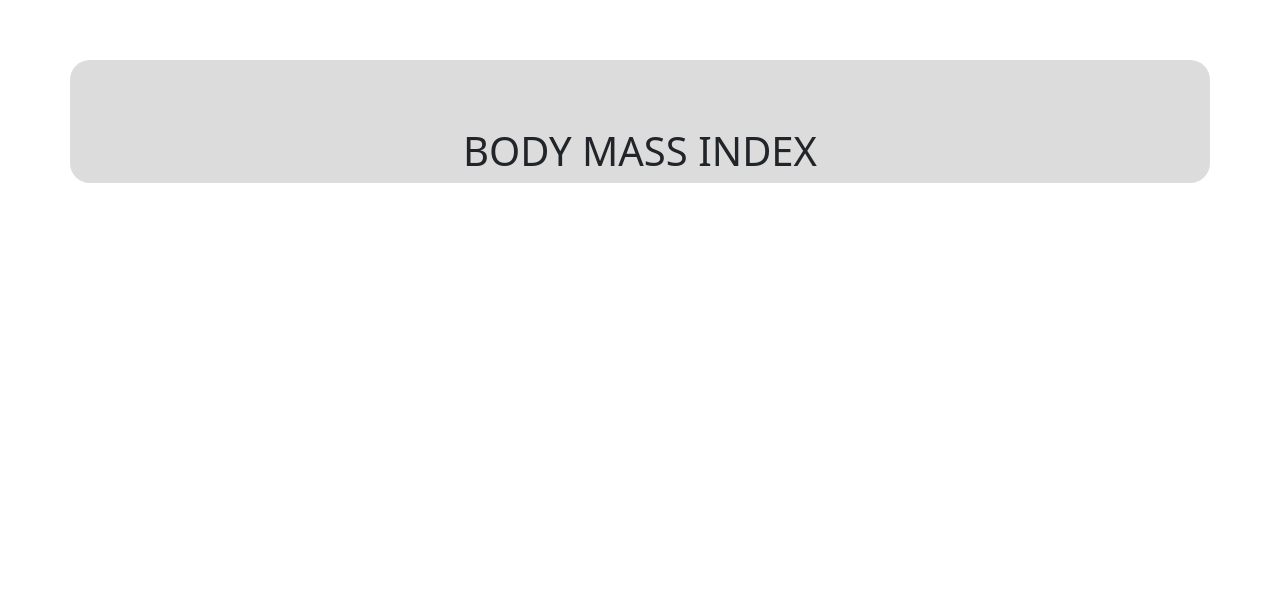
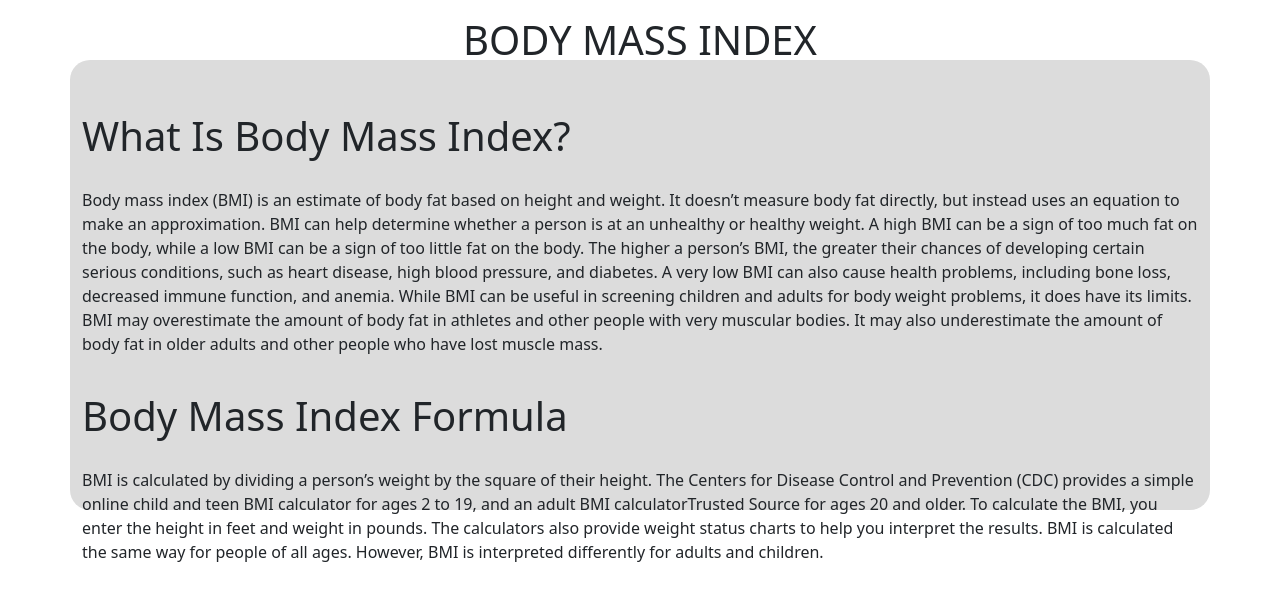
Before and after one commit to beyzabakici/react-bmi-calculator, a React (Create React App) app: page /info in a window 1280 px wide. Shown: the top 600 px of the page. Built offline with nearby package versions, Linux system fonts and the light colour scheme.

Commit message:
Created bmi info component

```diff
--- a/src/App.css
+++ b/src/App.css
@@ -2,8 +2,7 @@
  padding-top: 20px;
 }
 .App {
-  width: 800px;
-  height: max-content;
+  height: 450px;
   margin: 0 auto;
   background-color: gainsboro;
   border-radius: 20px;
@@ -17,4 +16,6 @@
 .App-title {
   text-align: center;
   margin-top: revert;
+  top: 200px;
+  padding-top: 0px;
 }
--- a/src/App.js
+++ b/src/App.js
@@ -3,7 +3,7 @@ import './App.css';
 import { Switch, Route } from "react-router-dom";
 import Form from './components/Form/Form';
 import BmiValueArea from './components/BmiValueArea/BmiValueArea';
-
+import BmiInfo from './components/BmiInfo/BmiInfo';
 
 function App() {
 
@@ -17,6 +17,7 @@ function App() {
       <Switch>
         <Route path='/' exact={true} component={Form} />
         <Route  path='/result' component={BmiValueArea}/>
+        <Route path='/info' component={BmiInfo} />
       </Switch>
     </div>
   );
--- /dev/null
+++ b/src/components/BmiInfo/BmiInfo.js
@@ -0,0 +1,20 @@
+import React from 'react';
+
+export default function BmiInfo() {
+  return (
+    <div>
+      <h1>What Is Body Mass Index?</h1>
+      <p>Body mass index (BMI) is an estimate of body fat based on height and weight. It doesn’t measure body fat directly, but instead uses an equation to make an approximation. BMI can help determine whether a person is at an unhealthy or healthy weight.
+      A high BMI can be a sign of too much fat on the body, while a low BMI can be a sign of too little fat on the body. The higher a person’s BMI, the greater their chances of developing certain serious conditions, such as heart disease, high blood pressure, and diabetes. A very low BMI can also cause health problems, including bone loss, decreased immune function, and anemia.
+      While BMI can be useful in screening children and adults for body weight problems, it does have its limits. BMI may overestimate the amount of body fat in athletes and other people with very muscular bodies. It may also underestimate the amount of body fat in older adults and other people who have lost muscle mass.
+      </p>
+      <h1>Body Mass Index Formula</h1>
+      <p>
+        BMI is calculated by dividing a person’s weight by the square of their height.
+        The Centers for Disease Control and Prevention (CDC) provides a simple online child and teen BMI calculator for ages 2 to 19, and an adult BMI calculatorTrusted Source for ages 20 and older.
+        To calculate the BMI, you enter the height in feet and weight in pounds. The calculators also provide weight status charts to help you interpret the results.
+        BMI is calculated the same way for people of all ages. However, BMI is interpreted differently for adults and children.
+      </p>
+    </div>
+  );
+}
--- /dev/null
+++ b/src/components/BmiValueArea/BmiValueArea.css
@@ -0,0 +1,17 @@
+.container {
+  height: 450;
+  padding: 100px;
+  display: flex;
+  flex-direction: column;
+  align-items: center;
+  justify-content: center;
+}
+
+.value {
+  color: blue;
+}
+
+.description {
+  color: gray;
+
+}
--- a/src/components/BmiValueArea/BmiValueArea.js
+++ b/src/components/BmiValueArea/BmiValueArea.js
@@ -1,14 +1,38 @@
 import React from 'react';
+import './BmiValueArea.css';
 
 export default function BmiValueArea() {
+  const [bmi, setBmi] = React.useState();
 
-//   Below 18.5	Underweight  Your result is underweihgt. You should gain more weight.
-// 18.5 – 24.9	Normal       Your result is fine.
-// 25.0 – 29.9	Overweight   Your result is overweight. You should lost weight.
-// 30.0 and above	Obese      Your resul is obese. You should see a doctor.
-  return(
-    <div>
-    dfskjhjkgfhfdj
+  React.useEffect(() => {
+    setBmi(localStorage.getItem('result'))
+  }, [bmi]);
+
+  function handleBmiCategory(e) {
+    if (e > 30)
+      return <h3><strong> OBESE </strong> Your resul is obese. You should see a doctor. </h3>
+
+    else if (e > 25 && e < 29.9)
+      return <h3> <strong> OVERWEIGHT </strong> Your result is overweight. You should lost weight. </h3>
+
+    else if (e > 18.5 && e < 24.9)
+      return <h3> <strong> NORMAL </strong> Your result is fine. </h3>
+
+    else
+      return <h3> <strong> UNDERWEİGHT </strong> Your result is underweihgt. You should gain more weight.</h3>
+  }
+  //   Below 18.5	Underweight  Your result is underweihgt. You should gain more weight.
+  // 18.5 – 24.9	Normal       Your result is fine.
+  // 25.0 – 29.9	Overweight   Your result is overweight. You should lost weight.
+  // 30.0 and above	Obese      Your resul is obese. You should see a doctor.
+  return (
+    <div className='container'>
+      <h2 className='value'>
+        {bmi}
+      </h2>
+      <div className='description'>
+        {handleBmiCategory(bmi)}
+      </div>
     </div>
   );
 }
--- a/src/components/Form/Form.js
+++ b/src/components/Form/Form.js
@@ -2,7 +2,6 @@ import React from 'react';
 import './Form.css';
 import { useHistory } from "react-router-dom";
 import RememberCheckbox from '../RememberCheckbox/RememberCheckbox';
-import { Redirect } from "react-router-dom";
 
 export default function Form() {
   const history = useHistory();
```
Also changed, not shown: src/components/BmiValueArea/BmiValueAre.css (deleted).
